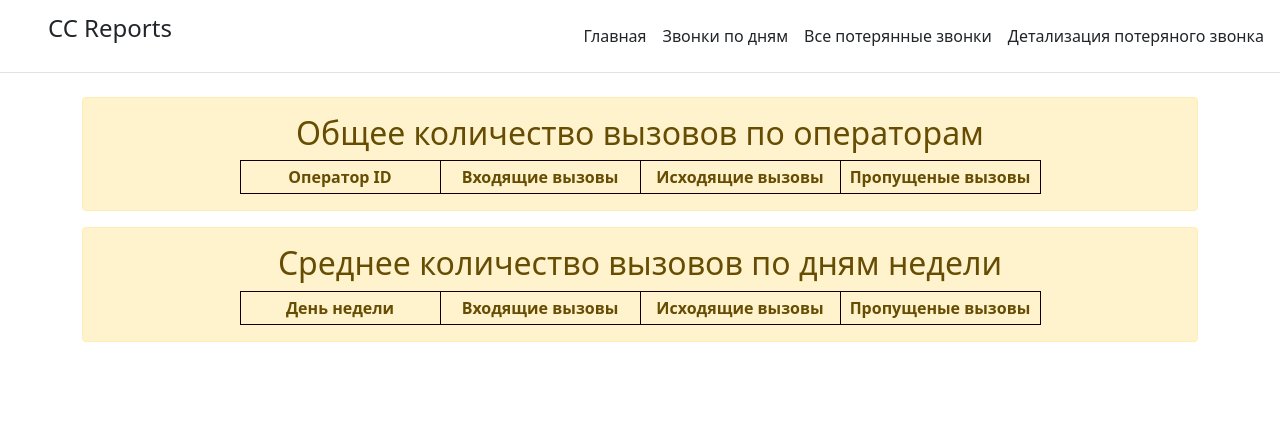
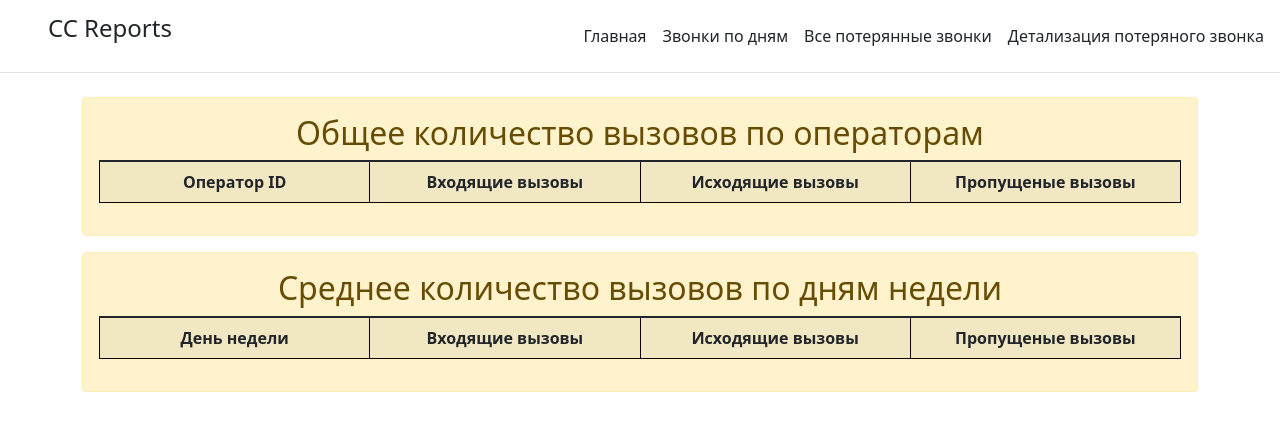
Before and after one commit to AtridesMinsk/eb_cc_reports_site, a Django app: page / in a window 1280 px wide. Shown: the top 431 px of the page. Run offline with Django 4.2, Linux system fonts and the light colour scheme; data that the repository does not hold is empty; some libraries are stand-ins or nearby versions.

Commit message:
Ver 0.0.4: Fixed: Table stripped

```diff
--- a/cc_site/cc_reports/templates/cc_reports/all_calls_drop.html
+++ b/cc_site/cc_reports/templates/cc_reports/all_calls_drop.html
@@ -9,7 +9,7 @@
         <center>
             <h2>{{title}}</h2>
         </center>
-        <table border="0", align="center", cellpadding=5>
+        <table border="0", align="center", cellpadding=5, class="table table-striped">
             <tr>
                 <th>Оператор ID</th>
                 <th>Начало вызова</th>
--- a/cc_site/cc_reports/templates/cc_reports/base.html
+++ b/cc_site/cc_reports/templates/cc_reports/base.html
@@ -37,6 +37,7 @@
         <a class="me-3 py-2 text-dark text-decoration-none" href="{% url 'call_drop' %}">Детализация потеряного звонка</a>
 <!--        <a class="me-3 py-2 text-dark text-decoration-none" href="{% url 'about' %}">О нас</a>-->
       </nav>
+
     </div>
 
     <div class="container">
--- a/cc_site/cc_reports/templates/cc_reports/calls_drop.html
+++ b/cc_site/cc_reports/templates/cc_reports/calls_drop.html
@@ -19,7 +19,7 @@
     </div>
 
     <div class="alert alert-warning mt-2">
-        <table border="0", align="center", cellpadding=5>
+        <table border="0", align="center", cellpadding=5, class="table table-striped">
             <tr>
                 <th>Оператор ID</th>
                 <th>Начало вызова</th>
--- a/cc_site/cc_reports/templates/cc_reports/calls_rep.html
+++ b/cc_site/cc_reports/templates/cc_reports/calls_rep.html
@@ -9,7 +9,7 @@
         <center>
             <h2>{{title}}</h2>
         </center>
-        <table border="0", align="center", cellpadding=5>
+        <table border="0", align="center", cellpadding=5, class="table table-striped">
             <tr>
                 <th>Дата<br>(Date)</th>
                 <th>Кол-во вх.звонков<br>(Answered)</th>
--- a/cc_site/cc_reports/templates/cc_reports/index.html
+++ b/cc_site/cc_reports/templates/cc_reports/index.html
@@ -9,7 +9,7 @@
         <center>
             <h2>Общее количество вызовов по операторам</h2>
         </center>
-        <table border="0", align="center", cellpadding=5>
+        <table border="0", align="center", cellpadding=5, class="table table-striped">
             <tr>
                 <th>Оператор ID</th>
                 <th>Входящие вызовы</th>
@@ -33,7 +33,7 @@
         <center>
             <h2>Среднее количество вызовов по дням недели</h2>
         </center>
-        <table border="0", align="center", cellpadding=5>
+        <table border="0", align="center", cellpadding=5, class="table table-striped">
             <tr>
                 <th>День недели</th>
                 <th>Входящие вызовы</th>
```
